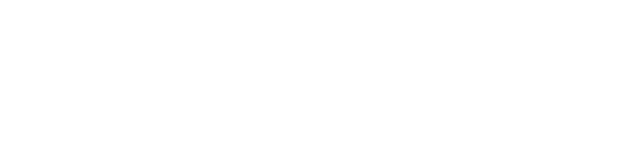
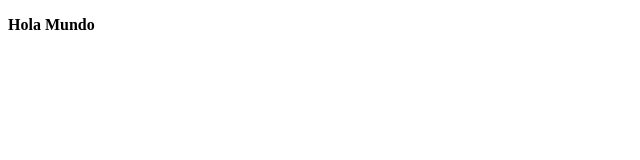
Before and after one commit to LeoGBK/03-ax_Hola-Mundo, a plain HTML site: page index.html in a window 1280 px wide. Shown: the whole page, without its empty margins (0-640 px from the left). Drawn offline with Linux system fonts and the light colour scheme.

Commit message:
Title an initial style

```diff
--- a/index.html
+++ b/index.html
@@ -2,13 +2,18 @@
 <html lang="en">
 
 <head>
+    <style>
+        p {
+            font-weight: 900;
+        }
+    </style>
     <meta charset="UTF-8">
     <meta name="viewport" content="width=device-width, initial-scale=1.0">
-    <title>Document</title>
+    <title>Hola Mundo</title>
 </head>
 
 <body>
-
+    <p>Hola Mundo</p>
 </body>
 
 </html>
```
